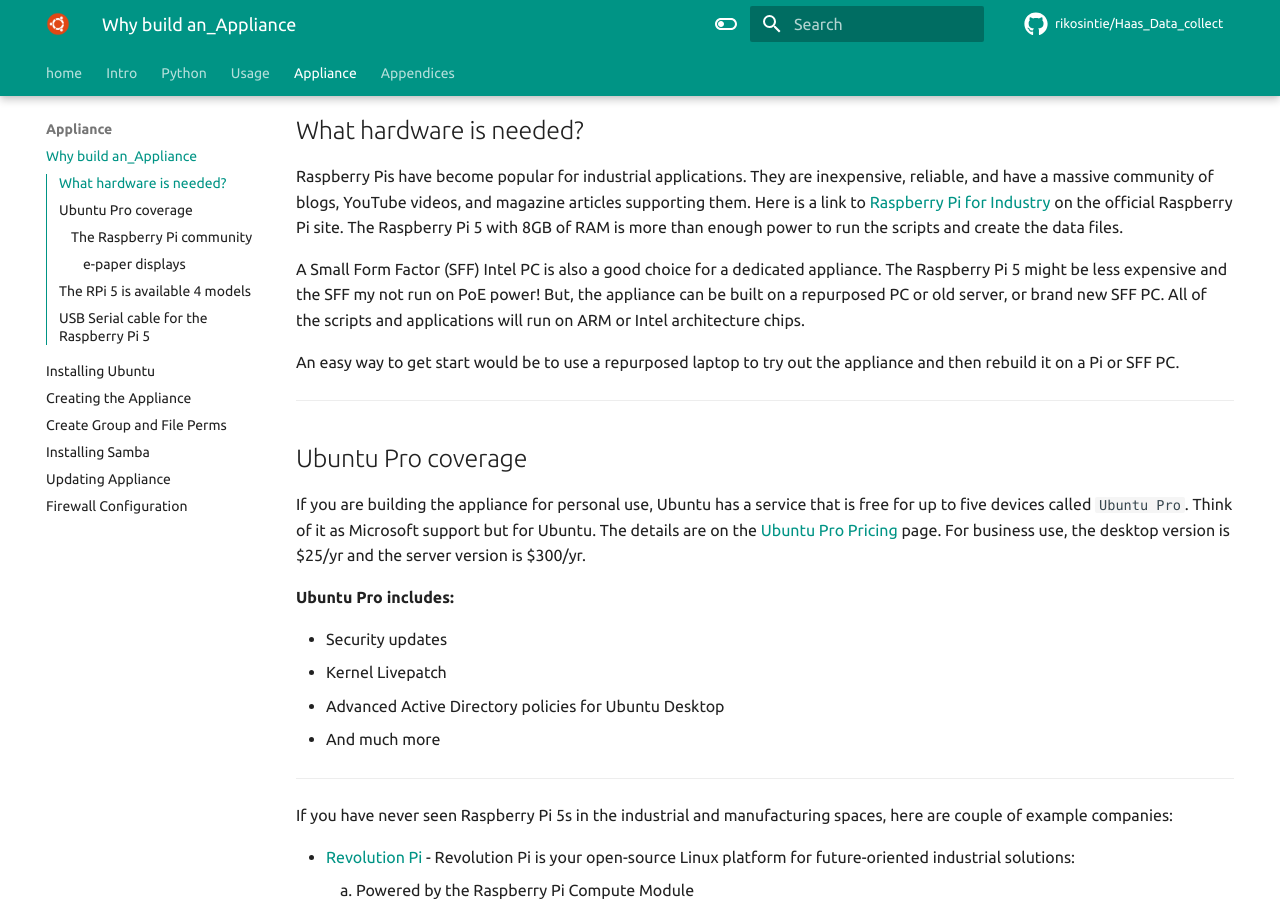
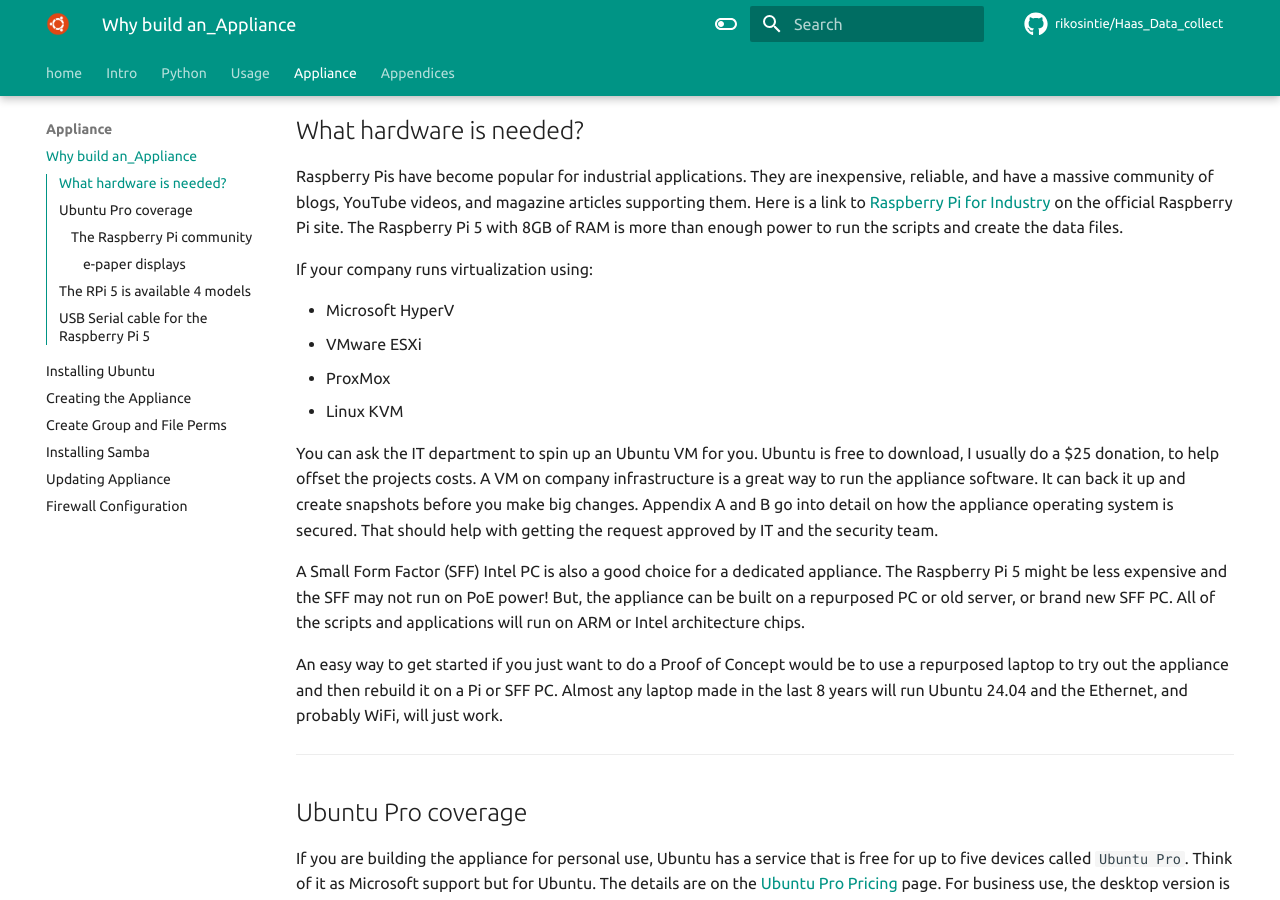
Before and after one commit to rikosintie/Haas_Data_collect, an MkDocs documentation site: the page built from docs/build_pi_5_appliance/why_pi_5_appliance.md, in a window 1280 px wide and 900 px high, scrolled down 1616 px. Built offline with MkDocs 1.6.1 and Material for MkDocs 9.7.7, drawn with Linux system fonts in a browser that asks for light colours; emoji names are drawn with the system emoji font; some web fonts are replaced; comment, search, counter and statistics services are not loaded.

Commit message:
Git Title: Added a section on using virtualization

```diff
--- a/docs/build_pi_5_appliance/why_pi_5_appliance.md
+++ b/docs/build_pi_5_appliance/why_pi_5_appliance.md
@@ -34,9 +34,18 @@
 
 Raspberry Pis have become popular for industrial applications. They are inexpensive, reliable, and have a massive community of blogs, YouTube videos, and magazine articles supporting them. Here is a link to [Raspberry Pi for Industry](https://www.raspberrypi.com/for-industry/) on the official Raspberry Pi site. The Raspberry Pi 5 with 8GB of RAM is more than enough power to run the scripts and create the data files.
 
-A Small Form Factor (SFF) Intel PC is also a good choice for a dedicated appliance. The Raspberry Pi 5 might be less expensive and the SFF my not run on PoE power! But, the appliance can be built on a repurposed PC or old server, or brand new SFF PC. All of the scripts and applications will run on ARM or Intel architecture chips.
+If your company runs virtualization using:
 
-An easy way to get start would be to use a repurposed laptop to try out the appliance and then rebuild it on a Pi or SFF PC.
+- Microsoft HyperV
+- VMware ESXi
+- ProxMox
+- Linux KVM
+
+You can ask the IT department to spin up an Ubuntu VM for you. Ubuntu is free to download, I usually do a $25 donation, to help offset the projects costs. A VM on company infrastructure is a great way to run the appliance software. It can back it up and create snapshots before you make big changes. Appendix A and B go into detail on how the appliance operating system is secured. That should help with getting the request approved by IT and the security team.
+
+A Small Form Factor (SFF) Intel PC is also a good choice for a dedicated appliance. The Raspberry Pi 5 might be less expensive and the SFF may not run on PoE power! But, the appliance can be built on a repurposed PC or old server, or brand new SFF PC. All of the scripts and applications will run on ARM or Intel architecture chips.
+
+An easy way to get started if you just want to do a Proof of Concept would be to use a repurposed laptop to try out the appliance and then rebuild it on a Pi or SFF PC. Almost any laptop made in the last 8 years will run Ubuntu 24.04 and the Ethernet, and probably WiFi, will just work.
 
 ----------------------------------------------------------------
 
```
